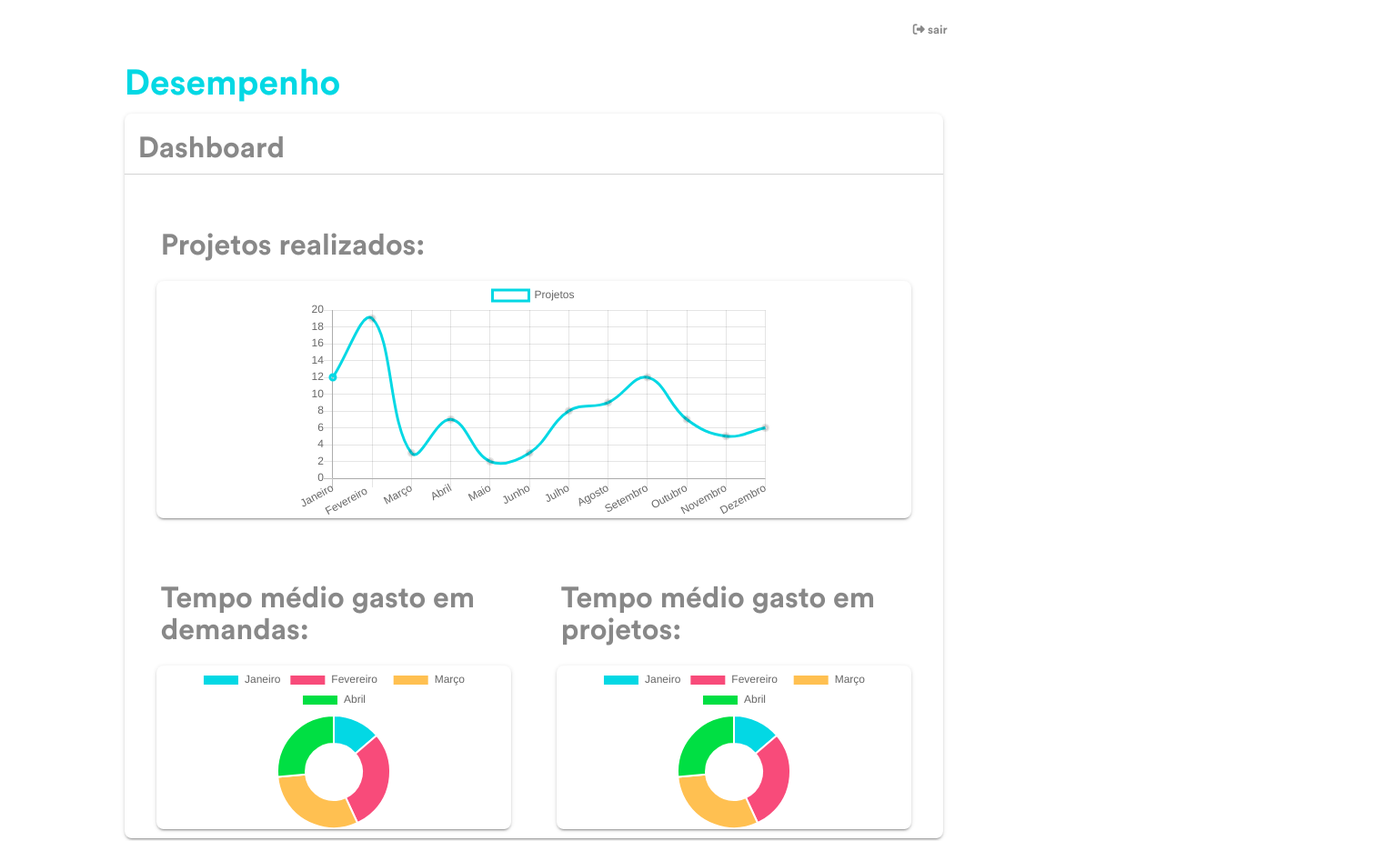
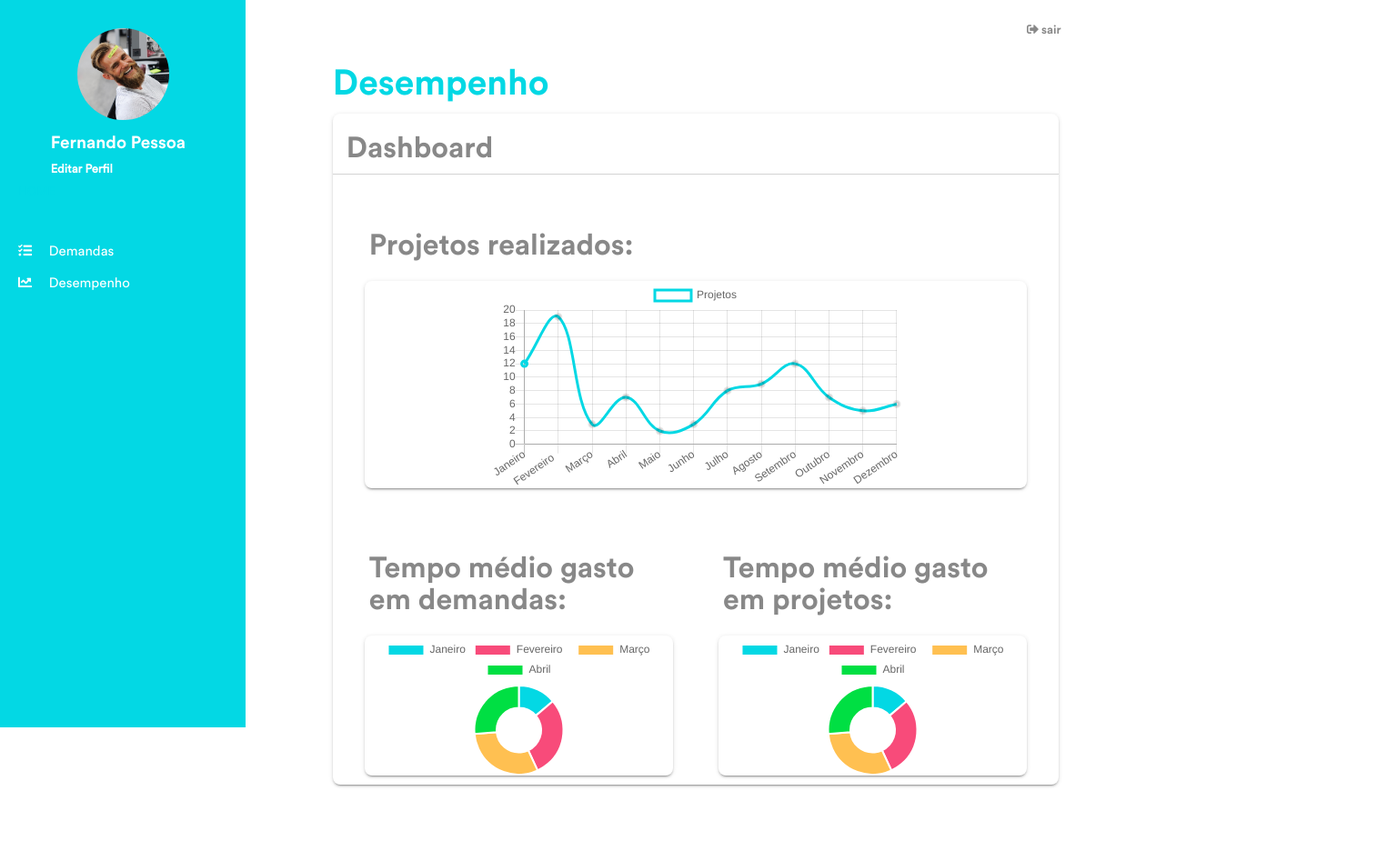
Before and after one commit to dennissiq/inside.frontend, a website: page desempenho.html in a window 1280 px wide. Shown: the whole page at 91% size, 1536 px wide, since content can reach past the window. After the commit the page ends 903 px from the top, so only its background shows below. Drawn offline with nearby package versions, Linux system fonts and the light colour scheme.

Commit message:
add sidebar/ update icons from fontawesome

```diff
--- a/css/simple-sidebar.css
+++ b/css/simple-sidebar.css
@@ -28,7 +28,7 @@ body {
     height: 100%;
     margin-left: -250px;
     overflow-y: auto;
-    background: #000;
+    background: #03D8E4;
     -webkit-transition: all 0.5s ease;
     -moz-transition: all 0.5s ease;
     -o-transition: all 0.5s ease;
@@ -111,7 +111,7 @@ body {
         width: 0;
     }
     #wrapper.toggled #sidebar-wrapper {
-        width: 250px;
+        width: 270px;
     }
     #page-content-wrapper {
         padding: 20px;
--- a/desempenho.html
+++ b/desempenho.html
@@ -15,22 +15,61 @@
 
     <!-- Custom styles for this template -->
     <link href="css/simple-sidebar.css" rel="stylesheet">
-    <script src="https://use.fontawesome.com/0fecb3c89d.js"></script>
+    <!-- <script src="https://use.fontawesome.com/0fecb3c89d.js"></script> -->
+
+    <link rel="stylesheet" href="https://use.fontawesome.com/releases/v5.2.0/css/all.css">
+    <link rel="stylesheet" href="https://use.fontawesome.com/releases/v5.2.0/css/v4-shims.css">
     <script src="node_modules/chart.js/dist/Chart.js"></script>
 
 
 </head>
 
 <body>
+
+  <!-- Sidebar-->
+<div id="wrapper" class="toggled">
+
+          <div id="sidebar-wrapper">
+            <ul class="sidebar-nav">
+              <li class="sidebar-brand  pdd-15-md-t pdd-15-lg-t pdd-15-xlg-t pdd-30-md-b pdd-30-lg-b pdd-30-xlg-b">
+                  <div class="container-fluid">
+                    <div class="row">
+                      <div class="col-md-11 col-lg-11 col-lg-offset-1 col-md-offset-1 pdd-15-md-t pdd-15-lg-t">
+                        <div class="col-md-8 col-lg-8 col-lg-offset-2 col-md-offset-2 pdd-15-md-b pdd-15-lg-b">
+                          <img src="./images/perfil.jpg" class="img-responsive img-circle" alt="">
+                        </div>
+                        <h4 class="text-white text-bold text-left">Fernando Pessoa</h4>
+                        <!-- <h5 class="text-white text-left ">Fullstack Developer</h5> -->
+                        <a href="#"><h6 class="text-white text-left">Editar Perfil</h6></a>
+                      </div>
+                    </div>
+                  </div>
+
+              </li>
+              <li class="pdd-10-md-t pdd-10-lg-t">
+                <h6 class="text-primary">HOME</h6>
+              </li>
+              <li class="pdd-30-md-t pdd-30-lg-t">
+                <a href="#" class="text-white"><i class="fas fa-tasks text-white pdd-15-lg-r" aria-hidden="true" style="display:inline"></i>
+                Demandas</a>
+              </li>
+              <li>
+                <a href="#" class="text-white"> <i class="fas fa-chart-line text-white pdd-15-lg-r" aria-hidden="true" style="display:inline"></i>
+                  Desempenho</a>
+              </li>
+            </ul>
+          </div>
+
+
         <div class="pdd-15-lg-t pdd-15-md-t">
           <div class="container-fluid">
 
-            <div class="col-lg-10 col-md-10 ">
+            <div class="col-lg-11 col-md-11 ">
 
               <h6 class="text-gray pull-right text-bold"> <i class="fa fa-sign-out"></i> sair</h6>
             </div>
           </div>
-          <div class="col-md-9 col-lg-9 col-lg-offset-1 col-md-offset-1">
+          <div class="col-md-10 col-lg-10 col-lg-offset-1 col-md-offset-1">
 
             <div class="container-fluid pdd-30-lg-b pdd-30-md-b">
 
@@ -97,6 +136,8 @@
               </div> -->
             </div>
           </div>
+        </div>
+
         </div>
 
 
```
Also changed, not shown: Biblioteca.html (+4 -1 lines), index.html (+27 -5 lines).
